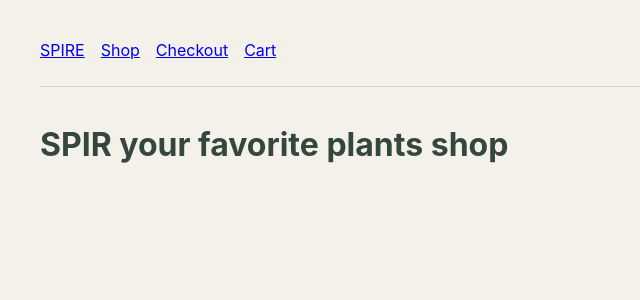
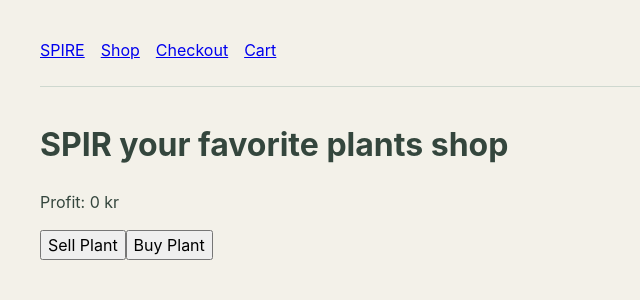
Before and after one commit to StephanieBekker/plantshop-part-1, a React (Vite) app: page / in a window 1280 px wide. Shown: the top 300 px of the page, without its empty margins (0-640 px from the left). Built offline with nearby package versions, Linux system fonts and the light colour scheme.

Commit message:
Tilføj profit med Redux

```diff
--- a/src/app/store.js
+++ b/src/app/store.js
@@ -1,10 +1,12 @@
 import { configureStore } from "@reduxjs/toolkit";
 import cartReducer from "../features/cart/cartSlice";
+import profitReducer from "../features/profit/profitSlice.js";
 
 // configureStore opretter Redux store, som samler appens state
 export const store = configureStore({
     // cartReducer styrer kurvens state
     reducer: {
         cart: cartReducer,
+        profit: profitReducer,
     },
 });
--- /dev/null
+++ b/src/features/profit/profitSlice.js
@@ -0,0 +1,22 @@
+import { createSlice } from "@reduxjs/toolkit";
+
+// initialState beskriver, hvordan profitten ser ud i Redux fra starten
+const initialState = {
+    totalProfit: 0,
+};
+
+const profitSlice = createSlice({
+    name: "profit",
+    initialState,
+    reducers: {
+        sellPlant: (state) => {
+            state.totalProfit += 5;
+        },
+        buyPlant: (state) => {
+            state.totalProfit -= 2;
+        }
+    },
+});
+
+export const { sellPlant, buyPlant } = profitSlice.actions;
+export default profitSlice.reducer;
--- a/src/pages/Home.jsx
+++ b/src/pages/Home.jsx
@@ -1,7 +1,16 @@
+import { useSelector } from "react-redux";
+import { useDispatch } from "react-redux";
+import { sellPlant, buyPlant } from "../features/profit/profitSlice.js";
+
 function Home() {
+  const totalProfit = useSelector((state) => state.profit.totalProfit);
+  const dispatch = useDispatch();
   return (
     <div>
       <h1>SPIR your favorite plants shop</h1>
+      <p>Profit: {totalProfit} kr</p>
+      <button onClick={() => dispatch(sellPlant())}>Sell Plant</button>
+      <button onClick={() => dispatch(buyPlant())}>Buy Plant</button>
     </div>
   );
 }
```
